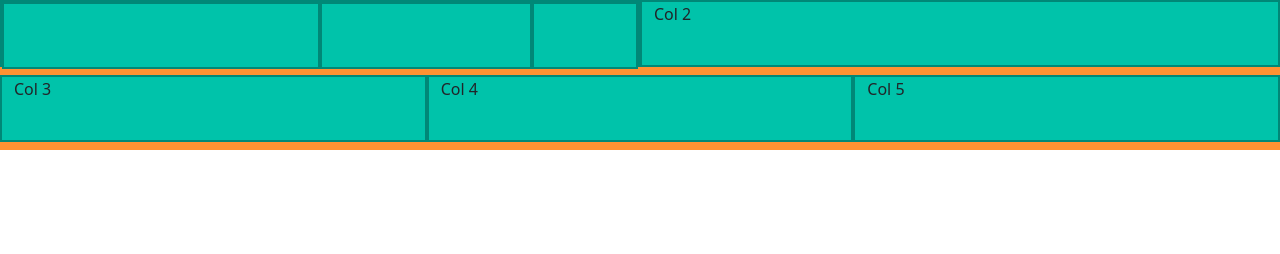
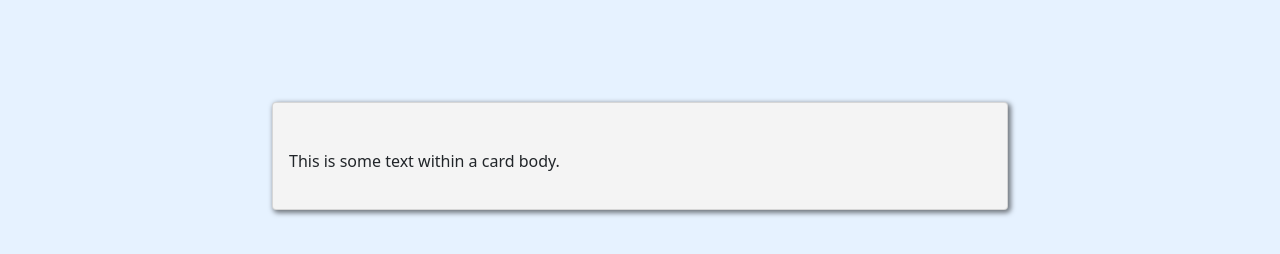
Before and after one commit to Kwentin-Ransom/bootstrap-fsdTut, a plain HTML site: page index.html in a window 1280 px wide. Drawn offline with Linux system fonts and the light colour scheme.

Commit message:
end of video 60 - using cards

```diff
--- a/index.html
+++ b/index.html
@@ -13,35 +13,22 @@
 
     <title>Hello, world!</title>
   </head>
-  <body>
+  <body class="signin-body">
 
-    <!-- container class takes up the viewpoint based on width percentages -->
-    <!-- container-fluid class tkaes up the viewpoint with the entire witdth -->
-    <div class="container-fluid">
+    <div class="container signin-container">
       <div class="row">
-        <!-- you add the content inside a column. not inside the row or container -->
-        <!-- this a column class with size small and width is 6 -->
-        <div class="col-sm-6">
-          <!-- you can nest a row inside of a column likeso -->
-          <!-- the columns must add up to 12 inside of a row -->
-          <!-- using col-6 means that regardless of the viewport's size, those columns will appear inline instead of block -->
-          <div class="row">
-            <div class="col-6"></div>
-            <div class="col-4"></div>
-            <div class="col-2"></div>
+        <!-- putting a col class on both sides of col 8 will take up even spacing on it -->
+        <div class="col"></div>
+        <div class="col-8">
+          <div class="card signin-card">
+            <div class="card-body">
+              This is some text within a card body.
+            </div>
           </div>
         </div>
-        <div class="col-sm-6">Col 2</div>
+        <div class="col"></div>
       </div>
-      <div class="row">
-        <div class="col-sm-6 col-lg-4">Col 3</div>
-        <div class="col-sm-6 col-lg-4">Col 4</div>
-        <div class="col-sm-12 col-lg-4">Col 5</div>
-      </div>
-
     </div>
-
-
 
 
 
--- a/styles.css
+++ b/styles.css
@@ -1,20 +1,19 @@
-/* giving container and rows a height to demonstrate them. they naturally inherit the height of whatever is placed inside them */
-
-.container-fluid {
-  background-color: #6c2eb9;
-  height: 5rem;
+body.signin-body {
+  background-color: #e6f2ff;
 }
 
-.row {
-  background-color: #ff9232;
-  height: 4.7rem;
+/* use .container instead container bc it is a class itself and not an element */
+.container.signin-container {
+  margin-top: 8%;
 }
 
-/* attribute selector is []
- * is grabbing every class that starts with col-
- */
-[class*="col-"] {
-  background-color: #00c3aa;
-  height: 4.2rem;
-  border: 2px solid rgba(0, 0, 0, 0.3);
+.card.signin-card {
+  padding: 30px 0px 20px;
+  background-color: #f4f4f4;
+  /* box shadow: vertical horizontal blur spread */
+  /* rgba( red, blue, green, opacity <ranges from 0-1> ) */
+  box-shadow: 2px 2px 5px 1px rgba(0, 0, 0, 0.5);
+  /* adding webkit for chrome and safari ... moz for firefox */
+  -webkit-box-shadow: 2px 2px 5px 1px rgba(0, 0, 0, 0.5);
+  -moz-box-shadow: 2px 2px 5px 1px rgba(0, 0, 0, 0.5);
 }
```
Also changed, not shown: learning-columns.txt (added).
